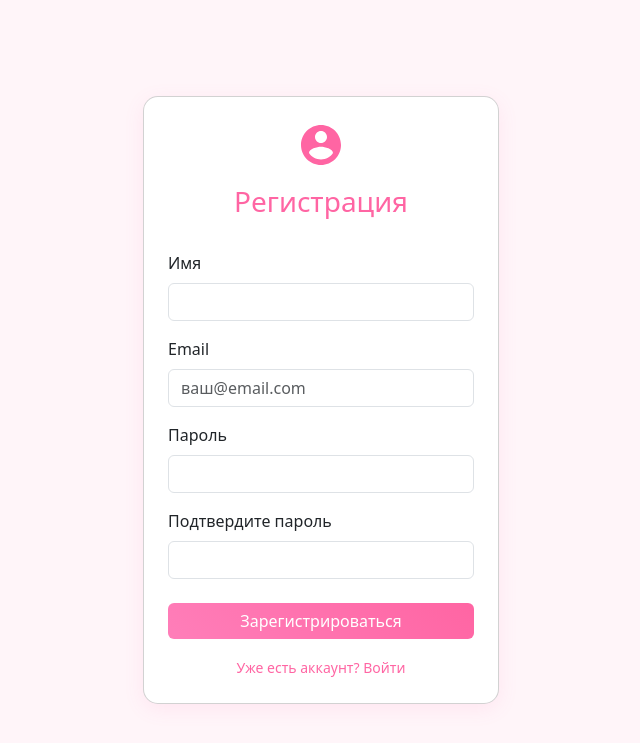
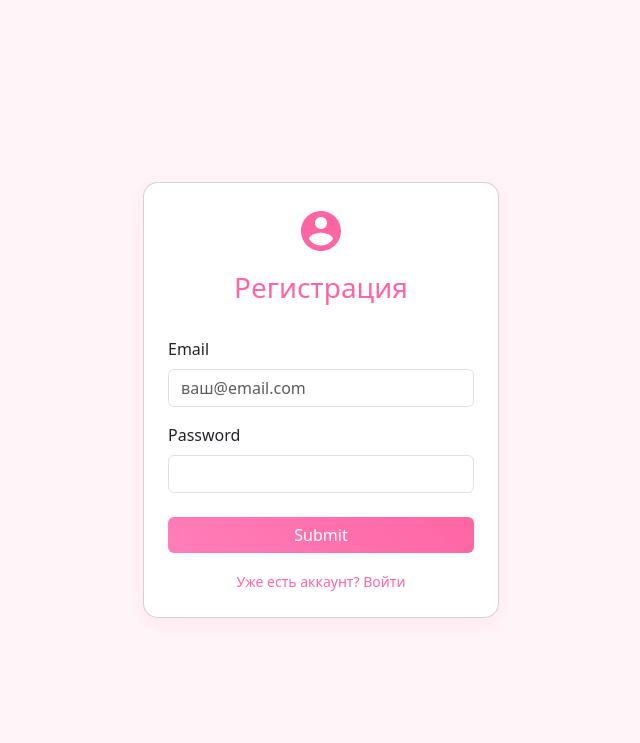
Before and after one commit to Matvey19125/Ai_website, a Python web app: template templates/register.html in a window 1280 px wide. Shown: the top 743 px of the page, without its empty margins (319-959 px from the left). Run offline with Jinja, Linux system fonts and the light colour scheme; the template is opened without the code that fills it, so the values that code supplies are empty, except form fields; form fields are guessed from the names that the template uses.

Commit message:
Ready registration

```diff
--- a/templates/register.html
+++ b/templates/register.html
@@ -29,26 +29,28 @@
                             <path d="M12 2C6.48 2 2 6.48 2 12s4.48 10 10 10 10-4.48 10-10S17.52 2 12 2zm0 3c1.66 0 3 1.34 3 3s-1.34 3-3 3-3-1.34-3-3 1.34-3 3-3zm0 14.2c-2.5 0-4.71-1.28-6-3.22.03-1.99 4-3.08 6-3.08 1.99 0 5.97 1.09 6 3.08-1.29 1.94-3.5 3.22-6 3.22z"/>
                         </svg>
                         <h3 class="mt-3 text-pink">Регистрация</h3>
+                        {% if message %}
+                            <div class="alert alert-danger">{{ message }}</div>
+                        {% endif %}
                     </div>
 
-                    <form>
+                    <form method="POST" action="{{ url_for('main') }}">
+                        {{ form.hidden_tag() }}
                         <div class="mb-3">
-                            <label for="name" class="form-label">Имя</label>
-                            <input type="text" class="form-control" id="name" required>
+                            {{ form.email.label(class="form-label") }}
+                            {{ form.email(class="form-control", placeholder="ваш@email.com") }}
+                            {% for error in form.email.errors %}
+                                <small class="text-danger">{{ error }}</small>
+                            {% endfor %}
                         </div>
                         <div class="mb-3">
-                            <label for="email" class="form-label">Email</label>
-                            <input type="email" class="form-control" id="email" placeholder="ваш@email.com" required>
+                            {{ form.password.label(class="form-label") }}
+                            {{ form.password(class="form-control") }}
+                            {% for error in form.password.errors %}
+                                <small class="text-danger">{{ error }}</small>
+                            {% endfor %}
                         </div>
-                        <div class="mb-3">
-                            <label for="password" class="form-label">Пароль</label>
-                            <input type="password" class="form-control" id="password" required>
-                        </div>
-                        <div class="mb-3">
-                            <label for="confirm-password" class="form-label">Подтвердите пароль</label>
-                            <input type="password" class="form-control" id="confirm-password" required>
-                        </div>
-                        <button type="submit" class="btn btn-pink text-white w-100 mt-2">Зарегистрироваться</button>
+                        <button type="submit" class="btn btn-pink text-white w-100 mt-2">{{ form.submit.label }}</button>
                     </form>
                     <div class="text-center mt-3">
                          <a href="/output" class="text-decoration-none text-pink small">Уже есть аккаунт? Войти</a>
```
Also changed, not shown: templates/3452.html (deleted, +0 -29 lines), templates/login.html (+20 -7 lines).
